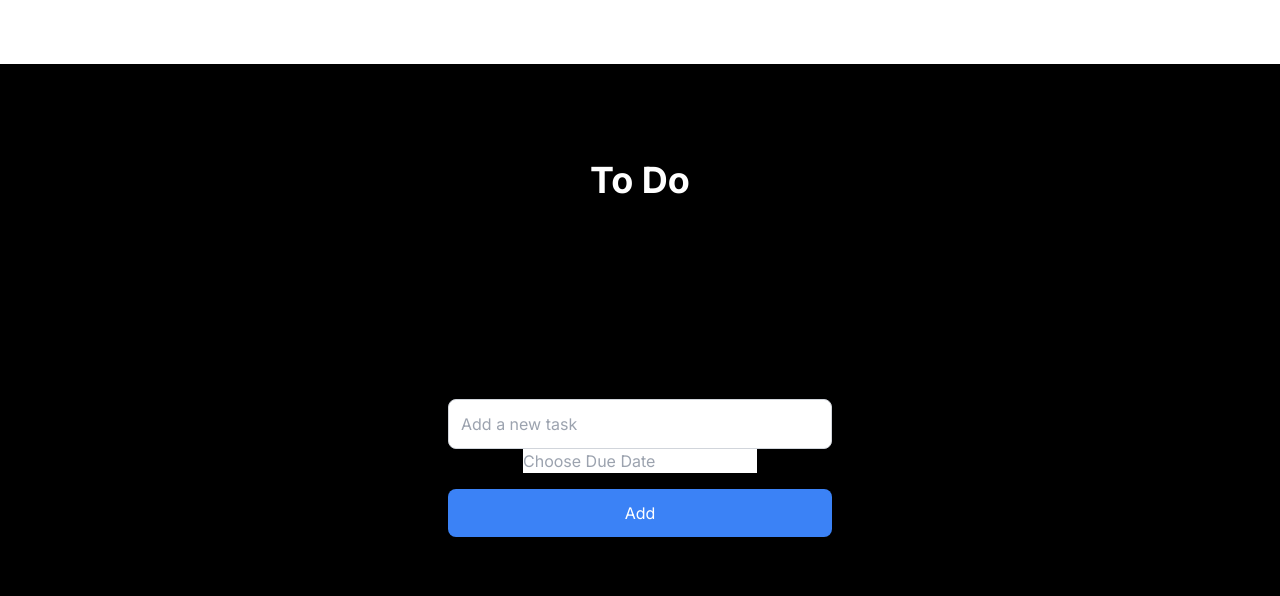
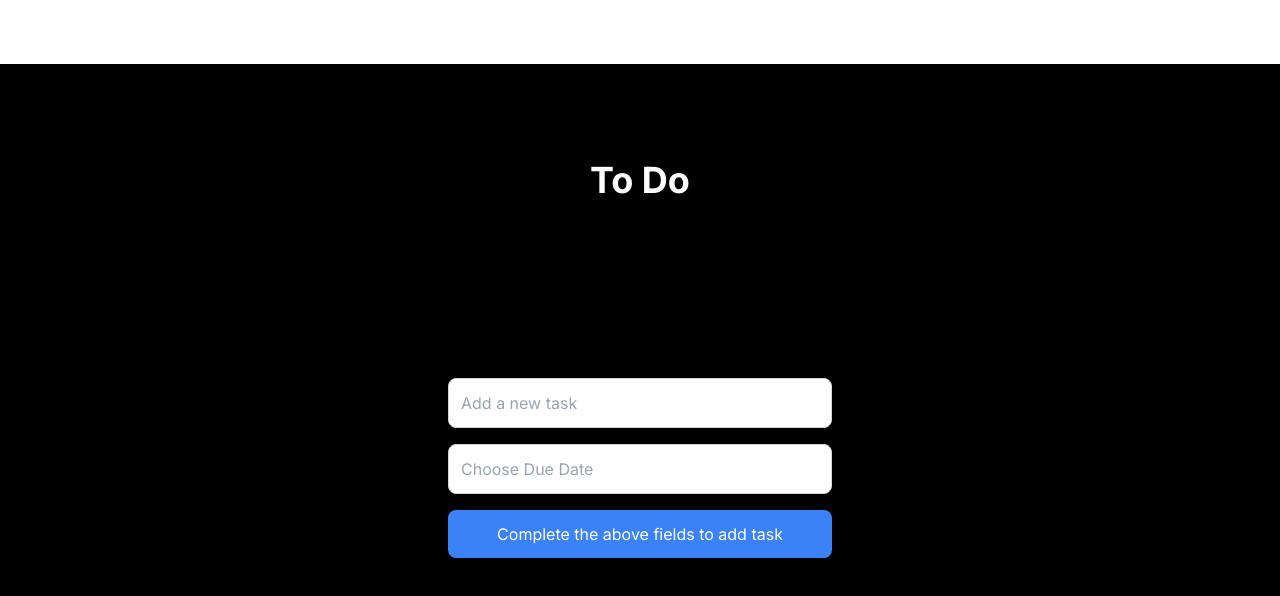
Before and after one commit to kyleburgess2025/lear-lab-assignment, a Next.js app: page /todo in a window 1280 px wide. Shown: the top 596 px of the page. Built offline with nearby package versions, Linux system fonts and the light colour scheme.

Commit message:
Added local storage

```diff
--- a/app/page.tsx
+++ b/app/page.tsx
@@ -1,3 +1,4 @@
+"use client";
 import Image from "next/image";
 import { createContext } from "react";
 
@@ -7,6 +8,7 @@ export default function Home() {
       <h1 className="text-4xl font-bold">Kyle&apos;s Dashboard</h1>
       <h2 className="text-2xl font-bold">Welcome to my website! Here, we have a large number of cool things.</h2>
       <h3 className="text-2xl font-bold">Please navigate to ToDo to see a todo list and to blog to see my blog!</h3>
+      <p>You currently have {JSON.parse(localStorage.getItem("tasks") || "[]").length} tasks to complete.</p>
 
     </main>
   );
--- a/app/todo/page.tsx
+++ b/app/todo/page.tsx
@@ -7,22 +7,24 @@ type Task = {
   id: string;
   name: string;
   dueDate: string;
-}
+};
 
 export default function ToDo() {
   const [tasks, setTasks] = useState<Task[]>([]);
   const [taskName, setTaskName] = useState("");
   const [dueDate, setDueDate] = useState("");
 
-    // useEffect(() => {
-    //     const tasks = JSON.parse(localStorage.getItem("tasks") || "[]");
-    //     console.log(tasks)
-    //     setTasks(tasks);
-    // }, []);
+  useEffect(() => {
+    const tasks = JSON.parse(localStorage.getItem("tasks") || "[]");
+    console.log(tasks);
+    setTasks(tasks);
+  }, []);
 
-    // useEffect(() => {
-    //     localStorage.setItem("tasks", JSON.stringify([]));
-    // }, [tasks]);
+  useEffect(() => {
+    if (tasks.length !== 0) {
+      localStorage.setItem("tasks", JSON.stringify(tasks));
+    }
+  }, [tasks]);
 
   return (
     <main className="flex min-h-screen flex-col items-center justify-between p-24">
@@ -32,32 +34,50 @@ export default function ToDo() {
           type="text"
           className="p-3 border border-gray-300 rounded-lg w-96"
           placeholder="Add a new task"
-            value= {taskName}
+          value={taskName}
           onChange={(e) => setTaskName(e.target.value)}
         />
-            <DatePicker onChange={(date: Date) => setDueDate(date.toDateString())} placeholderText="Choose Due Date" selected={dueDate} />
-            <button className="mt-4 p-3 bg-blue-500 text-white rounded-lg w-96" onClick={() => setTasks([...tasks, {
+        <DatePicker
+          onChange={(date: Date) => setDueDate(date.toDateString())}
+          placeholderText="Choose Due Date"
+          selected={dueDate}
+          className="p-3 border border-gray-300 rounded-lg w-96 mt-4"
+        />
+        <button
+          className="mt-4 p-3 bg-blue-500 text-white rounded-lg w-96"
+          disabled={taskName === "" || dueDate === ""}
+          onClick={() =>
+            setTasks([
+              ...tasks,
+              {
                 id: Math.random().toString(36).substring(7),
                 name: taskName,
-                dueDate: dueDate
-            }])}>
-            Add
+                dueDate: dueDate,
+              },
+            ])
+          }
+        >
+          {taskName === "" || dueDate === "" ? "Complete the above fields to add task" : "Add Task"}
         </button>
       </div>
       <div className="flex flex-col items-center justify-center mt-8">
-            {
-                tasks.map((task) => {
+        {tasks.map((task) => {
           return (
-                        <div key={task.id} className="flex items-center justify-between w-96 p-3 border border-gray-300 rounded-lg">
+            <div
+              key={task.id}
+              className="flex items-center justify-between w-96 p-3 border border-gray-300 rounded-lg"
+            >
               <p>{task.name}</p>
               <p>{task.dueDate}</p>
-                            <button className="text-red-500" onClick={
-                                () => setTasks(tasks.filter((t) => t.id !== task.id))
-                            }>Delete</button>
+              <button
+                className="text-red-500"
+                onClick={() => setTasks(tasks.filter((t) => t.id !== task.id))}
+              >
+                Delete
+              </button>
             </div>
           );
-                })
-            }
+        })}
       </div>
     </main>
   );
```
Lines whose indentation alone changed are shown as unchanged.
